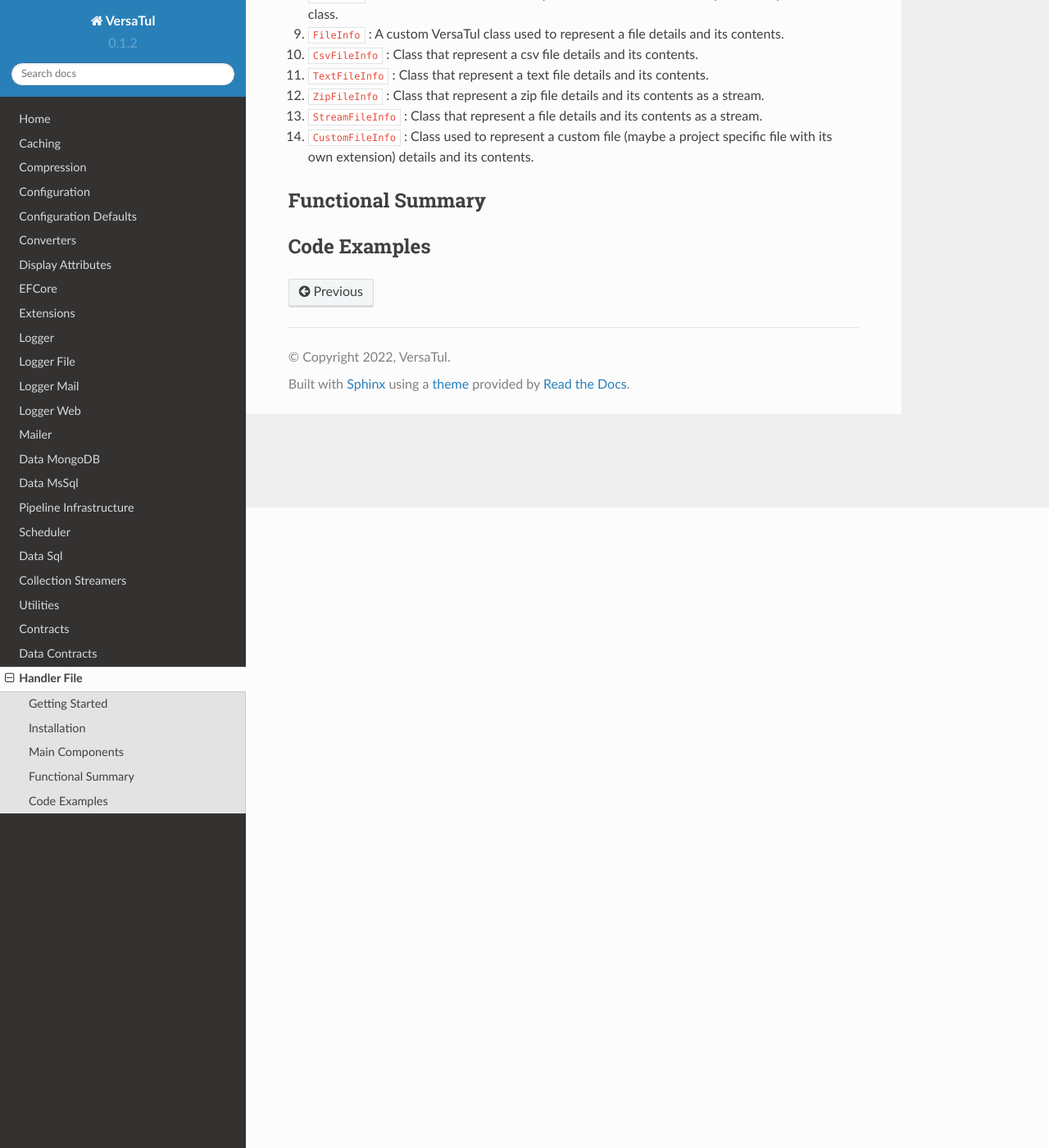
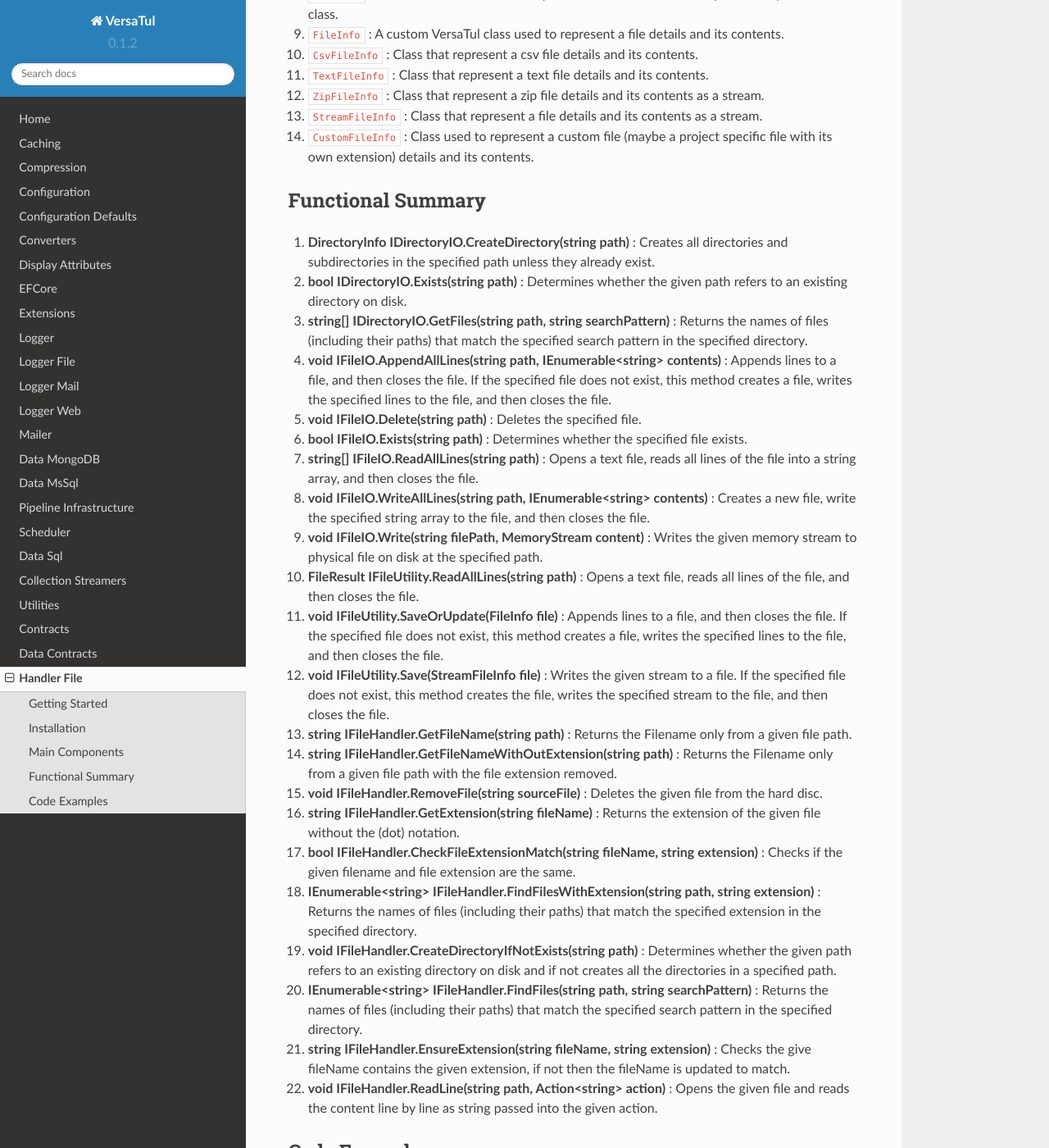
Before and after one commit to BjornWilliams/DocsVersaTul, a Sphinx documentation site: the page built from docs/source/handler-file.rst, in a window 1280 px wide and 1400 px high, scrolled down 781 px. Shown: the whole window at 82% size. Built offline with Sphinx 7.4.7 and the Read the Docs theme 2.0.0, drawn with Linux system fonts in a browser that asks for light colours.

Commit message:
Update handler-file.rst

```diff
--- a/docs/source/handler-file.rst
+++ b/docs/source/handler-file.rst
@@ -35,7 +35,28 @@ Main Components
 
 Functional Summary
 ------------------
-
+#. **DirectoryInfo IDirectoryIO.CreateDirectory(string path)** : Creates all directories and subdirectories in the specified path unless they already exist.
+#. **bool IDirectoryIO.Exists(string path)** : Determines whether the given path refers to an existing directory on disk.
+#. **string[] IDirectoryIO.GetFiles(string path, string searchPattern)** : Returns the names of files (including their paths) that match the specified search pattern in the specified directory.
+#. **void IFileIO.AppendAllLines(string path, IEnumerable<string> contents)** : Appends lines to a file, and then closes the file. If the specified file does not exist, this method creates a file, writes the specified lines to the file, and then closes the file.
+#. **void IFileIO.Delete(string path)** : Deletes the specified file.
+#. **bool IFileIO.Exists(string path)** : Determines whether the specified file exists.
+#. **string[] IFileIO.ReadAllLines(string path)** : Opens a text file, reads all lines of the file into a string array, and then closes the file.
+#. **void IFileIO.WriteAllLines(string path, IEnumerable<string> contents)** : Creates a new file, write the specified string array to the file, and then closes the file.
+#. **void IFileIO.Write(string filePath, MemoryStream content)** : Writes the given memory stream to physical file on disk at the specified path.
+#. **FileResult IFileUtility.ReadAllLines(string path)** : Opens a text file, reads all lines of the file, and then closes the file.
+#. **void IFileUtility.SaveOrUpdate(FileInfo file)** : Appends lines to a file, and then closes the file. If the specified file does not exist, this method creates a file, writes the specified lines to the file, and then closes the file.
+#. **void IFileUtility.Save(StreamFileInfo file)** : Writes the given stream to a file. If the specified file does not exist, this method creates the file, writes the specified stream to the file, and then closes the file.
+#. **string IFileHandler.GetFileName(string path)** : Returns the Filename only from a given file path.
+#. **string IFileHandler.GetFileNameWithOutExtension(string path)** : Returns the Filename only from a given file path with the file extension removed.
+#. **void IFileHandler.RemoveFile(string sourceFile)** : Deletes the given file from the hard disc.
+#. **string IFileHandler.GetExtension(string fileName)** : Returns the extension of the given file without the (dot) notation.
+#. **bool IFileHandler.CheckFileExtensionMatch(string fileName, string extension)** : Checks if the given filename and file extension are the same.
+#. **IEnumerable<string> IFileHandler.FindFilesWithExtension(string path, string extension)** : Returns the names of files (including their paths) that match the specified extension in the specified directory.
+#. **void IFileHandler.CreateDirectoryIfNotExists(string path)** : Determines whether the given path refers to an existing directory on disk and if not creates all the directories in a specified path.
+#. **IEnumerable<string> IFileHandler.FindFiles(string path, string searchPattern)** : Returns the names of files (including their paths) that match the specified search pattern in the specified directory.
+#. **string IFileHandler.EnsureExtension(string fileName, string extension)** : Checks the give fileName contains the given extension, if not then the fileName is updated to match.
+#. **void IFileHandler.ReadLine(string path, Action<string> action)** : Opens the given file and reads the content line by line as string passed into the given action.
 
 Code Examples
 -------------
```
